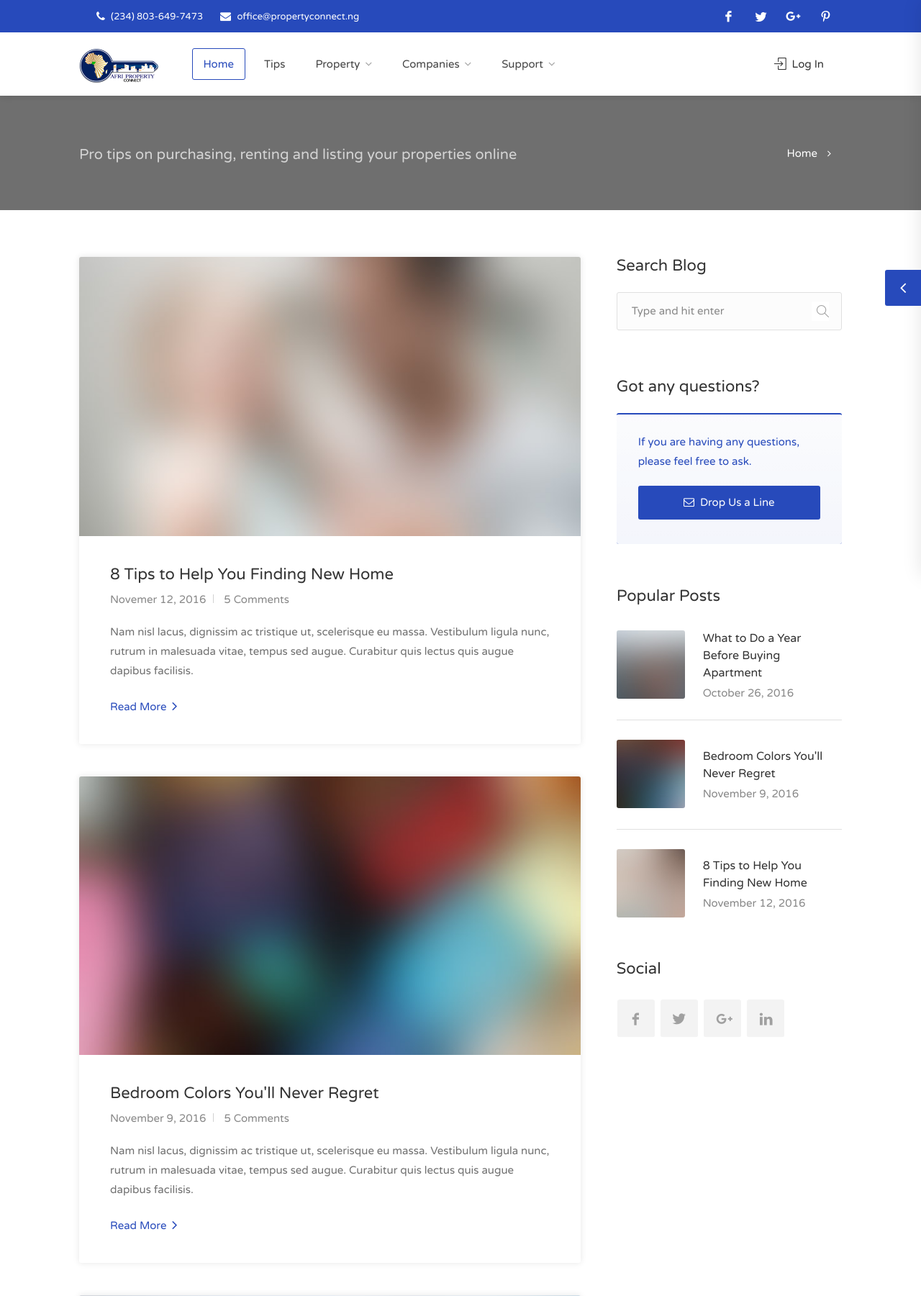
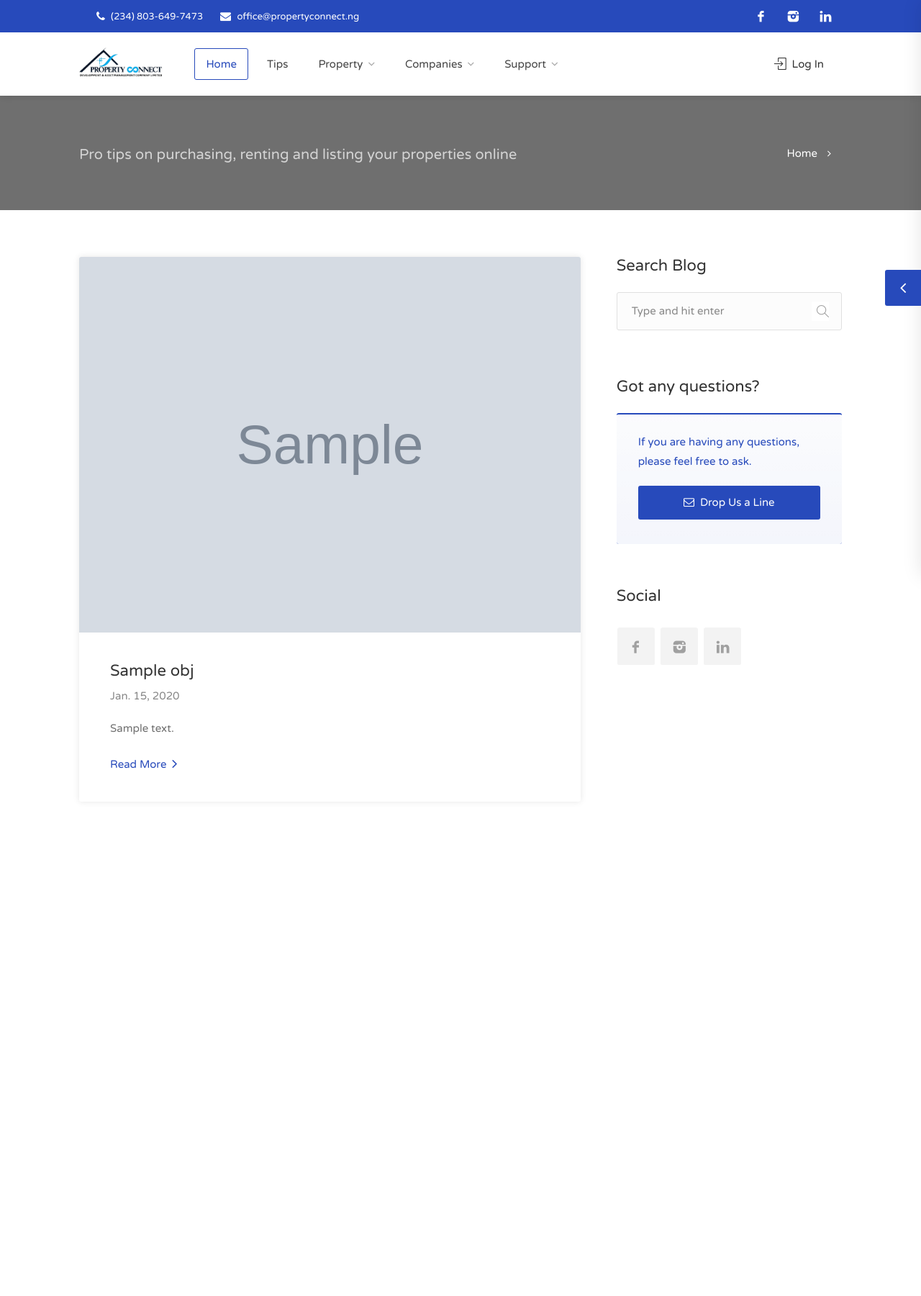
Before and after one commit to david-jerry/propertyconnect, a Django app: template afriproperty/templates/tips/list.html in a window 1280 px wide. Shown: the top 1801 px of the page at 72% size. After the commit the page ends 1068 px from the top, so only its background shows below. Run offline with Django 3.2, Linux system fonts and the light colour scheme; the template is opened without the code that fills it: most values are stand-ins (such as "Sample title", 1, 10 or a date in 2020); grey boxes marked "Sample" are stand-in pictures; some libraries are stand-ins or nearby versions; some web fonts are replaced.

```diff
--- a/afriproperty/templates/account/login.html
+++ b/afriproperty/templates/account/login.html
@@ -99,7 +99,7 @@ Login
 
 
       <p class="lost_password my-5 text-center">
-        <a href="{% url 'account_reset_password' %}">Have your forgotten your Password?</a>
+        <a href="{% url 'account_reset_password' %}">Have you forgotten your Password?</a>
       </p>
       <div class="text-center">
         <p>Need any assistance, or feels your account has been compromised? <a href="mailto://support@propertyconnect.ng">mail us</a></p>
--- a/afriproperty/templates/pages/home.html
+++ b/afriproperty/templates/pages/home.html
@@ -30,7 +30,7 @@
               <div class="search-type" id="id_property_status">
                 <label class="active"><input class="first-tab" id="id_property_status_1" name="property_status" type="radio" value="Buy">Buy</label>
                 <label><input id="id_property_status_2" name="property_status" type="radio" value="Rent">Rent</label>
-                <label><input id="id_property_status_3" name="property_status" type="radio" value="Develop">Develop</label>
+                <label><input id="id_property_status_3" name="property_status" type="radio" value="Develop">Land</label>
                 <label><input id="id_property_status_4" name="property_status" type="radio" value="Shortlet">Shortlet</label>
                 <div class="search-type-arrow"></div>
                 {{filter.form.property_status.errors}}
@@ -368,7 +368,7 @@
 					<!-- Content -->
 					<div class="post-content">
 						<h3><a href="{{tip.get_absolute_url}}">{{tip.title}}</a></h3>
-						<p>{{tip.tip_content|truncatechars:250}}</p>
+						<p>{{tip.tip_content|truncatechars:150|safe}}</p>
 
 						<a href="{{tip.get_absolute_url}}" class="read-more">Read More <i class="fa fa-angle-right"></i></a>
 					</div>
--- a/afriproperty/templates/snippets/footer.html
+++ b/afriproperty/templates/snippets/footer.html
@@ -46,10 +46,9 @@
 				</div>
 
 				<ul class="social-icons margin-top-20">
-					<li><a class="facebook" href="#"><i class="icon-facebook"></i></a></li>
-					<li><a class="twitter" href="#"><i class="icon-twitter"></i></a></li>
-					<li><a class="gplus" href="#"><i class="icon-gplus"></i></a></li>
-					<li><a class="vimeo" href="#"><i class="icon-vimeo"></i></a></li>
+					<li><a class="facebook" href="https://www.facebook.com/propertyconnec8/"><i class="icon-facebook"></i></a></li>
+					<li><a class="instagram" href="https://www.instagram.com/propertyconnec8/"><i class="icon-instagram"></i></a></li>
+					<li><a class="linkedin" href="#"><i class="icon-linkedin"></i></a></li>
 				</ul>
 
 			</div>
--- a/afriproperty/templates/snippets/nav.html
+++ b/afriproperty/templates/snippets/nav.html
@@ -8,7 +8,7 @@
 
 				<!-- Logo -->
 				<div id="logo">
-					<a href="{% url 'home' %}"><img height="50" src="{% static 'images/logo.png' %}" alt="Property Connect Logo on Nav Bar"></a>
+					<a href="{% url 'home' %}"><img height="40" src="{% static 'images/logo.png' %}" alt="Property Connect Logo on Nav Bar"></a>
 				</div>
 
 
--- a/afriproperty/templates/snippets/topbar.html
+++ b/afriproperty/templates/snippets/topbar.html
@@ -27,10 +27,9 @@
 
             <!-- Social Icons -->
             <ul class="social-icons">
-                <li><a class="facebook" href="#"><i class="icon-facebook"></i></a></li>
-                <li><a class="twitter" href="#"><i class="icon-twitter"></i></a></li>
-                <li><a class="gplus" href="#"><i class="icon-gplus"></i></a></li>
-                <li><a class="pinterest" href="#"><i class="icon-pinterest"></i></a></li>
+                <li><a class="facebook" href="https://www.facebook.com/propertyconnec8/"><i class="icon-facebook"></i></a></li>
+                <li><a class="instagram" href="https://www.instagram.com/propertyconnec8/"><i class="icon-instagram"></i></a></li>
+                <li><a class="linkedin" href="#"><i class="icon-linkedin"></i></a></li>
             </ul>
 
         </div>
--- a/afriproperty/templates/tips/list.html
+++ b/afriproperty/templates/tips/list.html
@@ -16,106 +16,97 @@ know before and after getting a property{% endblock %}
 
 {% block inner %}
 <div class="col-md-8">
+    {% for obj in objects %}
+    <!-- Blog Post -->
+    <div class="blog-post">
+
+        <!-- Img -->
+        <a href="{{obj.get_absolute_url}}" class="post-img">
+            <img src="{% if obj.get_image_url %}{{obj.get_image_url}}{% else %}{ static '%images/blog-post-01a.jpg' %}{% endif %}" alt="{{obj.title}} image">
+        </a>
+
+        <!-- Content -->
+        <div class="post-content">
+            <h3><a href="{{obj.get_absolute_url}}">{{obj.title}}</a></h3>
+
+            <ul class="post-meta">
+                <li>{{obj.created|naturalday}}</li>
+                <!-- <li><a href="#">5 Comments</a></li> -->
+            </ul>
+
+            <p>{{obj.content|truncatechars:250}}</p>
+
+            <a href="{{obj.get_absolute_url}}" class="read-more">Read More <i class="fa fa-angle-right"></i></a>
+        </div>
+
+    </div>
+    <!-- Blog Post / End -->
+    {% empty %}
 
     <!-- Blog Post -->
     <div class="blog-post">
 
         <!-- Img -->
-        <a href="blog-post.html" class="post-img">
-            <img src="images/blog-post-01a.jpg" alt="">
-        </a>
-
         <!-- Content -->
         <div class="post-content">
-            <h3><a href="blog-post.html">8 Tips to Help You Finding New Home</a></h3>
-
-            <ul class="post-meta">
-                <li>Novemer 12, 2016</li>
-                <li><a href="#">5 Comments</a></li>
-            </ul>
-
-            <p>Nam nisl lacus, dignissim ac tristique ut, scelerisque eu massa. Vestibulum ligula nunc, rutrum in
-                malesuada vitae, tempus sed augue. Curabitur quis lectus quis augue dapibus facilisis.</p>
-
-            <a href="blog-post.html" class="read-more">Read More <i class="fa fa-angle-right"></i></a>
+            <p class="p-5">No Post Listed Yet</p>
         </div>
 
     </div>
     <!-- Blog Post / End -->
+    {% endfor %}
 
 
-    <!-- Blog Post -->
-    <div class="blog-post">
-
-        <!-- Img -->
-        <a href="blog-post.html" class="post-img">
-            <img src="images/blog-post-02a.jpg" alt="">
-        </a>
-
-        <!-- Content -->
-        <div class="post-content">
-            <h3><a href="blog-post.html">Bedroom Colors You'll Never Regret</a></h3>
-
-            <ul class="post-meta">
-                <li>November 9, 2016</li>
-                <li><a href="#">5 Comments</a></li>
-            </ul>
-
-            <p>Nam nisl lacus, dignissim ac tristique ut, scelerisque eu massa. Vestibulum ligula nunc, rutrum in
-                malesuada vitae, tempus sed augue. Curabitur quis lectus quis augue dapibus facilisis.</p>
-
-            <a href="blog-post.html" class="read-more">Read More <i class="fa fa-angle-right"></i></a>
-        </div>
-
-    </div>
-    <!-- Blog Post / End -->
 
 
-    <!-- Blog Post -->
-    <div class="blog-post">
-
-        <!-- Img -->
-        <a href="blog-post.html" class="post-img">
-            <img src="images/blog-post-03a.jpg" alt="">
-        </a>
-
-        <!-- Content -->
-        <div class="post-content">
-            <h3><a href="blog-post.html">What to Do a Year Before Buying Apartment</a></h3>
-
-            <ul class="post-meta">
-                <li>October 26, 2016</li>
-                <li><a href="#">3 Comments</a></li>
-            </ul>
-
-            <p>Nam nisl lacus, dignissim ac tristique ut, scelerisque eu massa. Vestibulum ligula nunc, rutrum in
-                malesuada vitae, tempus sed augue. Curabitur quis lectus quis augue dapibus facilisis.</p>
-
-            <a href="blog-post.html" class="read-more">Read More <i class="fa fa-angle-right"></i></a>
-        </div>
-
-    </div>
-    <!-- Blog Post / End -->
 
 
     <!-- Pagination -->
     <div class="clearfix"></div>
-    <div class="pagination-container">
+    {% if is_paginated %}
+    <div class="pagination-container margin-top-20">
         <nav class="pagination">
             <ul>
-                <li><a href="#" class="current-page">1</a></li>
-                <li><a href="#">2</a></li>
-                <li><a href="#">3</a></li>
+                {% if page_obj.number|add:'-4' > 1 %}
+                <li><a href="?page={{ page_obj.number|add:'-5' }}">&hellip;</a>
+                </li>
+                {% endif %}
+
+                {% for i in page_obj.paginator.page_range %}
+                    {% if page_obj.number == i %}
+                    <li><a class="current-page">{{ i }}</a></li>
+                    {% elif i > page_obj.number|add:'-5' and i < page_obj.number|add:'5' %}
+                    <li><a href="?page={{ i }}">{{ i }}</a></li>
+                    {% endif %}
+                {% endfor %}
+
+                {% if page_obj.paginator.num_pages > page_obj.number|add:'4' %}
+                <li><a href="?page={{ page_obj.number|add:'5' }}">&hellip;</a></li>
+                {% endif %}
             </ul>
         </nav>
 
         <nav class="pagination-next-prev">
             <ul>
-                <li><a href="#" class="prev">Previous</a></li>
-                <li><a href="#" class="next">Next</a></li>
+                {% if page_obj.has_previous %}
+                <li><a href="?page={{page_obj.previous_page_number}}" class="prev"><i class="icon fa fa-angle-double-left"></i></a>
+                </li>
+                {% else %}
+                <li class="disabled"><a class="prev"><i class="icon fa fa-angle-double-left"></i></a>
+                </li>
+                {% endif %}
+
+                {% if page_obj.has_next %}
+                <li><a href="?page={{page_obj.next_page_number}}" class="next"><i class="icon fa fa-angle-double-right"></i></a>
+                </li>
+                {% else %}
+                <li class="disabled"><a class="next"><i class="icon fa fa-angle-double-right"></i></a>
+                </li>
+                {% endif %}
             </ul>
         </nav>
     </div>
+    {% endif %}
     <div class="clearfix"></div>
 
 </div>
@@ -144,7 +135,7 @@ know before and after getting a property{% endblock %}
             <h3>Got any questions?</h3>
             <div class="info-box margin-bottom-10">
                 <p>If you are having any questions, please feel free to ask.</p>
-                <a href="contact.html" class="button fullwidth margin-top-20"><i class="fa fa-envelope-o"></i> Drop Us a
+                <a href="{% url 'enquire' %}" class="button fullwidth margin-top-20"><i class="fa fa-envelope-o"></i> Drop Us a
                     Line</a>
             </div>
         </div>
@@ -152,6 +143,7 @@ know before and after getting a property{% endblock %}
 
 
         <!-- Widget -->
+        {% comment %}
         <div class="widget">
 
                     <h3>Popular Posts</h3>
@@ -206,6 +198,7 @@ know before and after getting a property{% endblock %}
                     </ul>
 
         </div>
+        {% endcomment %}
         <!-- Widget / End-->
 
 
@@ -213,10 +206,9 @@ know before and after getting a property{% endblock %}
         <div class="widget">
             <h3 class="margin-top-0 margin-bottom-25">Social</h3>
             <ul class="social-icons rounded">
-                <li><a class="facebook" href="#"><i class="icon-facebook"></i></a></li>
-                <li><a class="twitter" href="#"><i class="icon-twitter"></i></a></li>
-                <li><a class="gplus" href="#"><i class="icon-gplus"></i></a></li>
-                <li><a class="linkedin" href="#"><i class="icon-linkedin"></i></a></li>
+                <li><a class="facebook" href="https://www.facebook.com/propertyconnec8/"><i class="icon-facebook"></i></a></li>
+                <li><a class="instagram" href="https://www.instagram.com/propertyconnec8/"><i class="icon-instagram"></i></a></li>
+                <li><a class="linkedin" href=""><i class="icon-linkedin"></i></a></li>
             </ul>
 
         </div>
--- a/afriproperty/tips/admin.py
+++ b/afriproperty/tips/admin.py
@@ -31,9 +31,11 @@ class PropertyAdmin(admin.ModelAdmin, ExportCsvMixin):
     class Meta:
         model = Tip
 
+
     def image(self, obj):
+        print(obj)
         return mark_safe(
-            f"<img src='{obj.get_image_url}' height='80' />"
+            "<img src='" + str(obj.get_image_url) + "' height='100' />"
         )
 
     def save_model(self, request, obj, form, change):
--- a/afriproperty/tips/models.py
+++ b/afriproperty/tips/models.py
@@ -141,7 +141,7 @@ class Tip(TimeStampedModel):
             str: URL for blog detail.
 
         """
-        return reverse("tip:detail", kwargs={"slug": self.slug})
+        return reverse("tips:detail", kwargs={"slug": self.slug})
 
 
     def get_update_url(self):
--- a/afriproperty/tips/signals.py
+++ b/afriproperty/tips/signals.py
@@ -1,4 +1,4 @@
-from datetime import timezone
+import datetime
 
 from django.db.models.signals import post_save, pre_save
 from django.dispatch import receiver
@@ -17,4 +17,4 @@ def create_tip_slug(sender, instance, *args, **kwargs):
 @receiver(post_save, sender=Tip)
 def create_pub_date_after_approved(sender, instance, *args, **kwargs):
 	if instance.approved:
-		instance.pub_date = timezone.timezone.now()
+		instance.pub_date = datetime.date.today()
```
Also changed, not shown: afriproperty/static/images/logo.png. Lines whose indentation alone changed are shown as unchanged.
